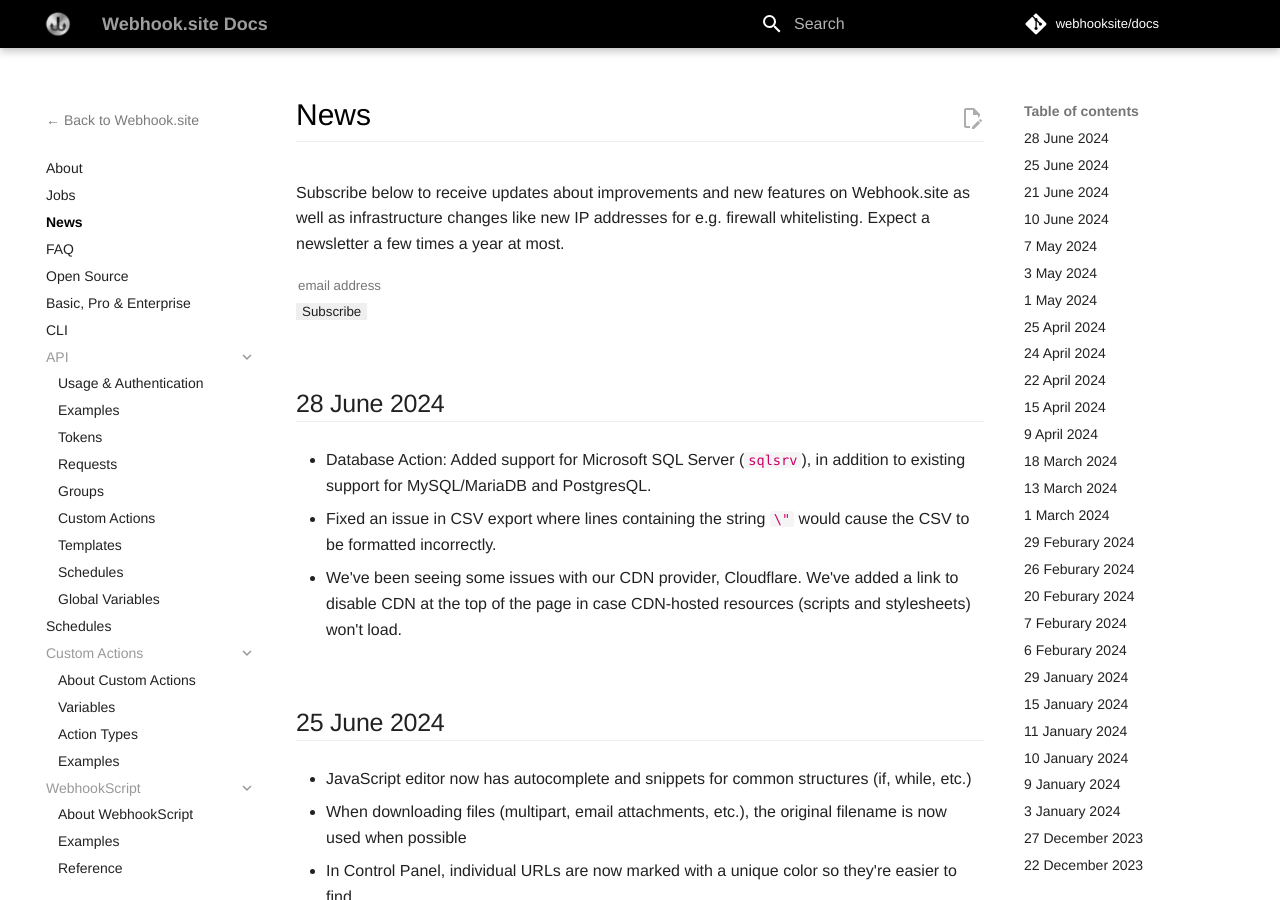
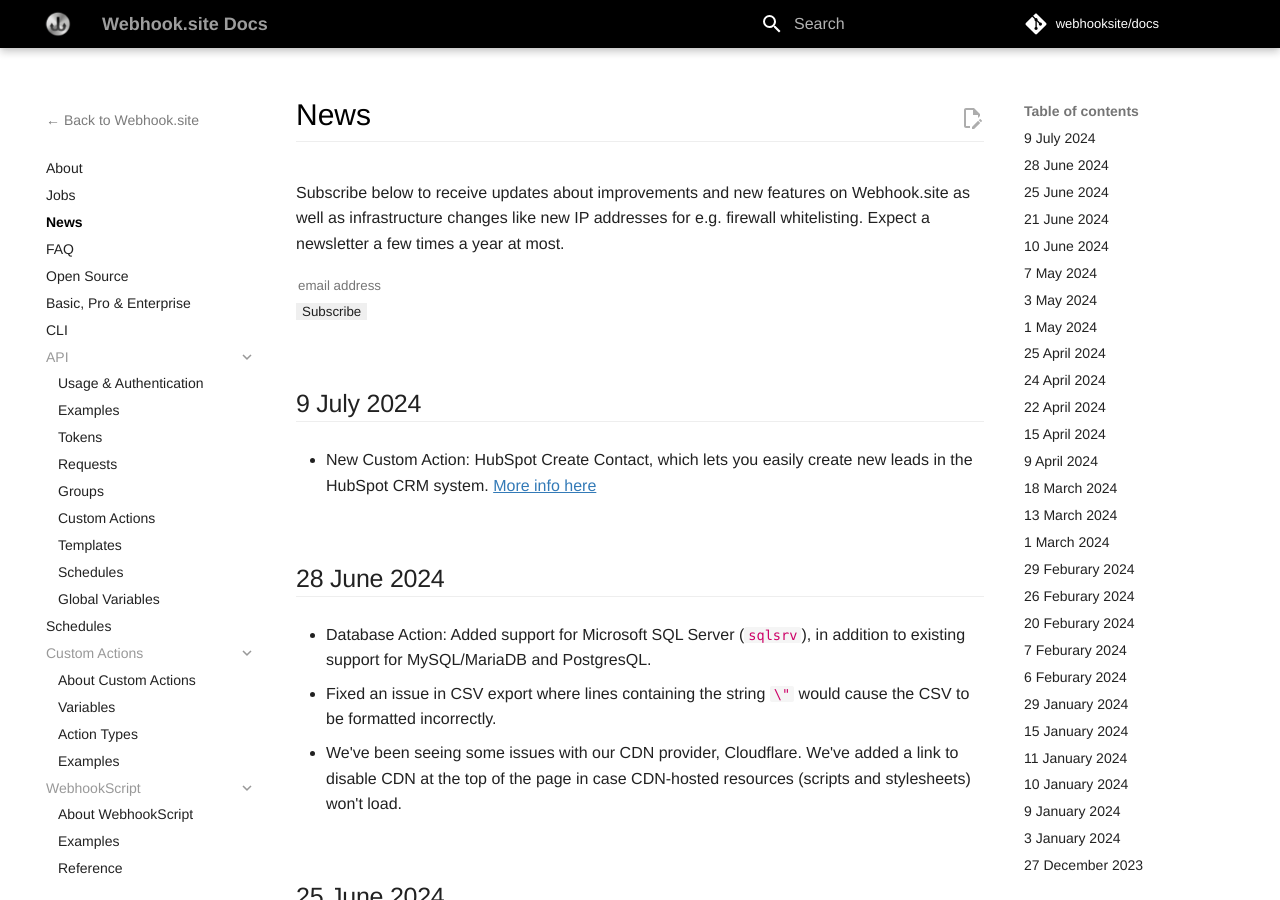
Before and after one commit to webhooksite/docs, an MkDocs documentation site: the page built from docs/news.markdown, in a window 1280 px wide and 900 px high. Built offline with MkDocs 1.6.1 and Material for MkDocs 9.7.7, drawn with Linux system fonts in a browser that asks for light colours; comment, search, counter and statistics services are not loaded.

Commit message:
Update Docs

```diff
--- a/docs/news.markdown
+++ b/docs/news.markdown
@@ -21,6 +21,10 @@
     </div>
 </form>
 </div>
+
+## 9 July 2024
+
+* New Custom Action: HubSpot Create Contact, which lets you easily create new leads in the HubSpot CRM system. [More info here](/custom-actions/action-types.html#hubspot)
 
 ## 28 June 2024
 
```
Also changed, not shown: docs/custom-actions/action-types.md (+7 -0 lines), docs/images/hubspot_action.png (added).
